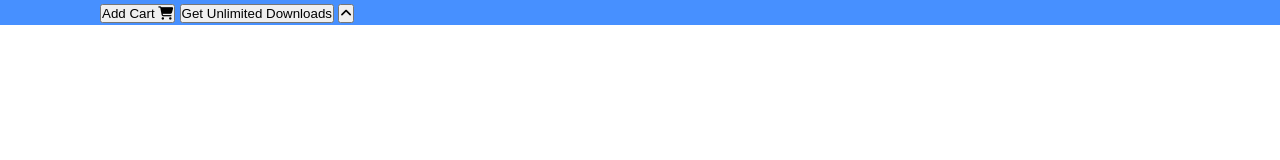
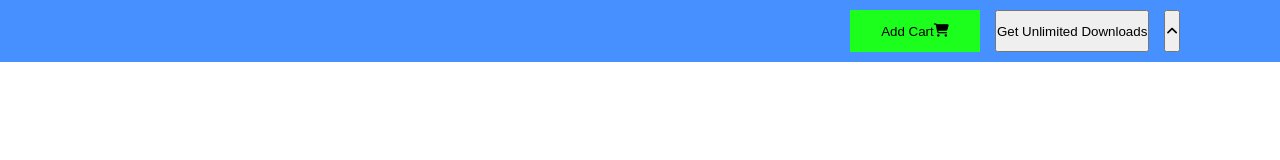
Before and after one commit to CreefordSanchez/book-store, a website: page index.html in a window 1280 px wide. Drawn offline with Linux system fonts and the light colour scheme.

Commit message:
'style-shop-btn'

```diff
--- a/assets/css/header-footer.css
+++ b/assets/css/header-footer.css
@@ -6,6 +6,24 @@
   width: min(100% - 30px, 1080px);
   margin-inline: auto;
 }
+
 .sticky-header {
   background-color: var(--app-blue);
+  padding: 10px 0;
 }
+
+.sticky-header-content {
+  display: flex;
+  gap: 15px;
+  justify-content: end;
+}
+
+.add-cart-btn {
+  height: 42px;
+  display: flex;
+  justify-content: center;
+  align-items: center;
+  width: 130px;
+  background-color: var(--app-green);
+  border: none;
+}
--- a/index.html
+++ b/index.html
@@ -15,7 +15,7 @@
     <header>
       <div class="sticky-header">
         <div class="sticky-header-content container">
-          <button>
+          <button class="add-cart-btn">
             Add Cart
             <i class="fa-solid fa-cart-shopping"></i>
           </button>
```
